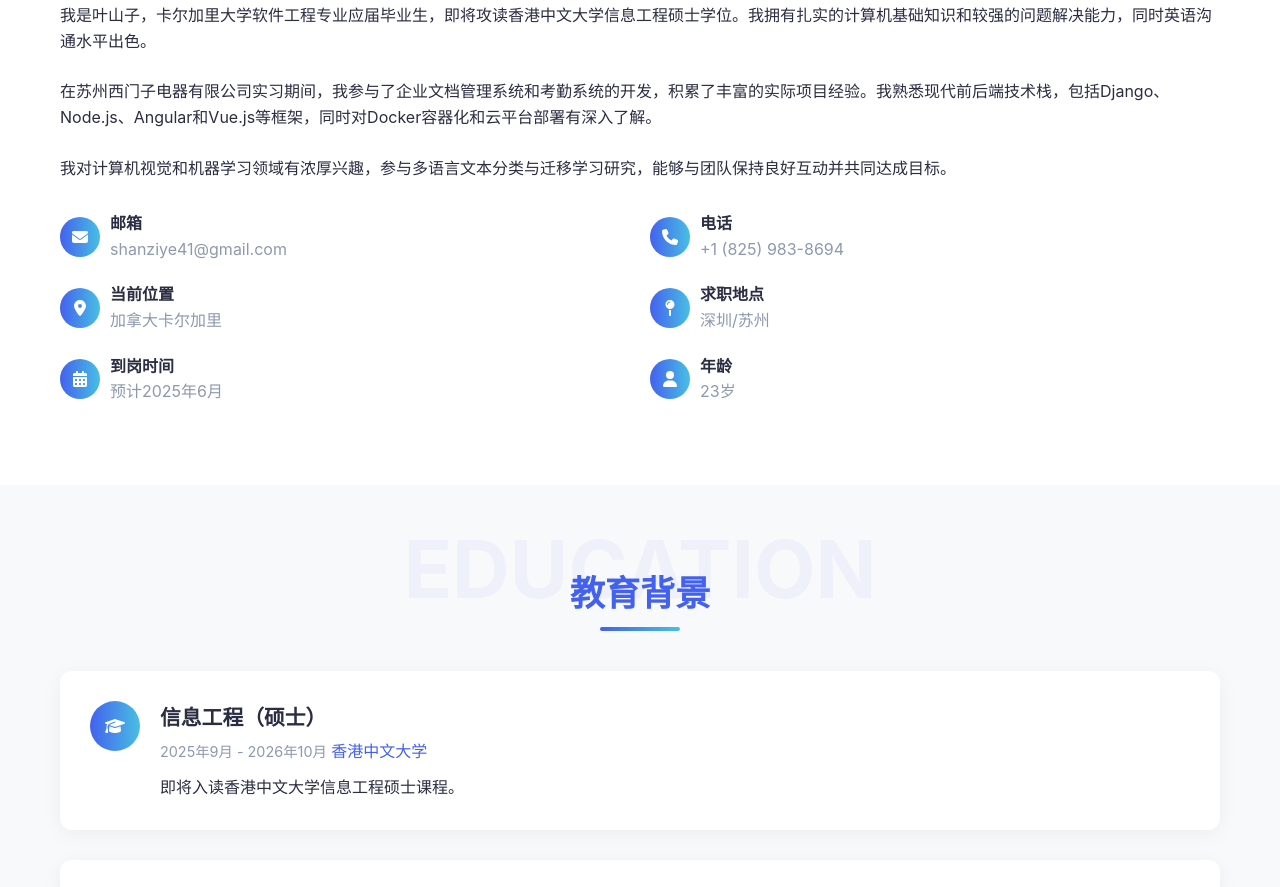
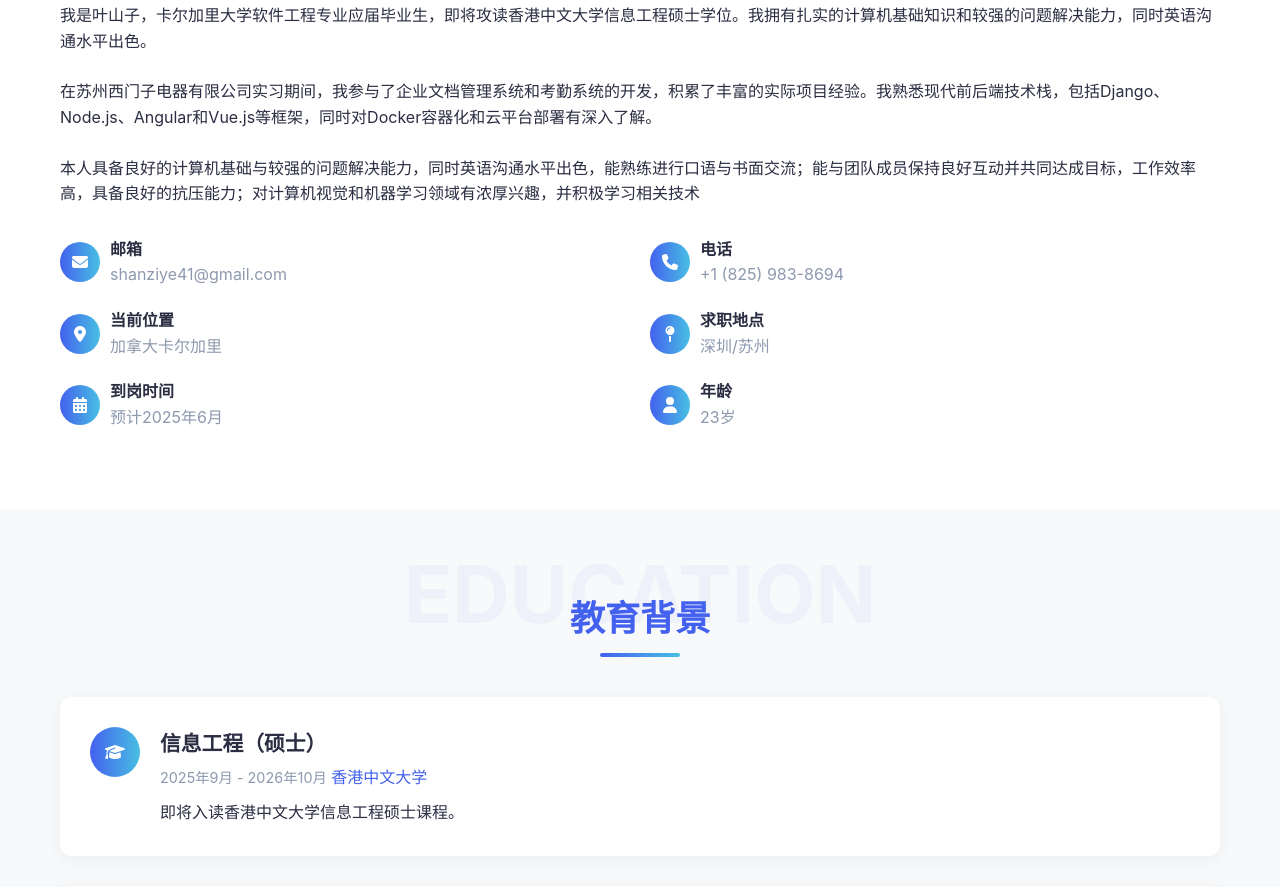
Before and after one commit to yszdw/yszdw.github.io, a plain HTML site: page index.html in a window 1280 px wide. Shown: the part 1039-1926 px from the top of the page. Drawn offline with Linux system fonts and the light colour scheme.

Commit message:
Update index.html

```diff
--- a/index.html
+++ b/index.html
@@ -925,7 +925,7 @@
                         在苏州西门子电器有限公司实习期间，我参与了企业文档管理系统和考勤系统的开发，积累了丰富的实际项目经验。我熟悉现代前后端技术栈，包括Django、Node.js、Angular和Vue.js等框架，同时对Docker容器化和云平台部署有深入了解。
                     </p>
                     <p class="about-desc">
-                        我对计算机视觉和机器学习领域有浓厚兴趣，参与多语言文本分类与迁移学习研究，能够与团队保持良好互动并共同达成目标。
+                        本人具备良好的计算机基础与较强的问题解决能力，同时英语沟通水平出色，能熟练进行口语与书面交流；能与团队成员保持良好互动并共同达成目标，工作效率高，具备良好的抗压能力；对计算机视觉和机器学习领域有浓厚兴趣，并积极学习相关技术
                     </p>
                     <div class="about-info">
                         <div class="info-item">
```
